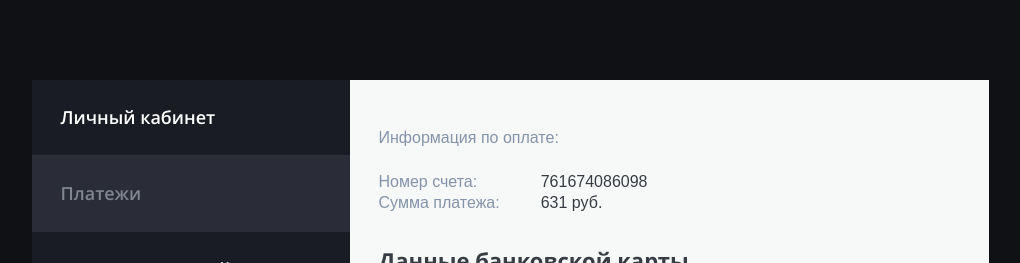
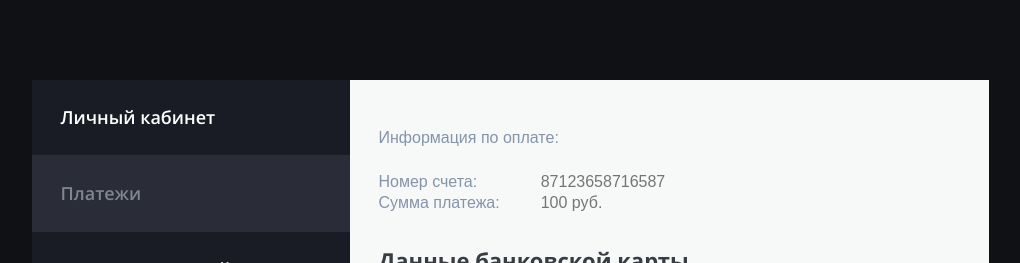
Before and after one commit to gaisinskii/credit-card, a Vue app: page /#/main in a window 1280 px wide. Shown: the top 263 px of the page, without its empty margins (130-1150 px from the left). Built offline with nearby package versions, Linux system fonts and the light colour scheme.

Commit message:
redone check and sum

```diff
--- a/src/views/PageMain/PageMain.vue
+++ b/src/views/PageMain/PageMain.vue
@@ -14,11 +14,26 @@
           </h3>
         </div>
         <div class="page__header-block">
-          <span class="page__header-data"> {{ randomCheck }}</span>
-          <span class="page__header-data">{{ randomSum }} руб.</span>
+          <input
+            form="form"
+            type="text"
+            class="page__header-data"
+            placeholder="87123658716587"
+            required
+          >
+          <input
+            form="form"
+            type="text"
+            class="page__header-data"
+            placeholder="100 руб."
+            required
+          >
+          <!-- <span class="page__header-data"> {{ randomCheck }}</span>
+          <span class="page__header-data">{{ randomSum }} руб.</span> -->
         </div>
       </header>
       <form
+        id="form"
         class="page__form"
         @submit.prevent="submitForm"
       >
@@ -153,12 +168,6 @@ export default {
     };
   },
   computed: {
-    randomCheck() {
-      return Math.floor((Math.random() * 1000000000000) + 1);
-    },
-    randomSum() {
-      return Math.floor((Math.random() * 1000) + 1);
-    },
   },
   methods: {
     submitForm() {
@@ -197,6 +206,8 @@ export default {
     &__header-data {
       color: #373c43;
       margin-left: 41px;
+      background: transparent;
+      border: none;
     }
     &__form-heading {
       font-family: "Open Sans", serif;
```
